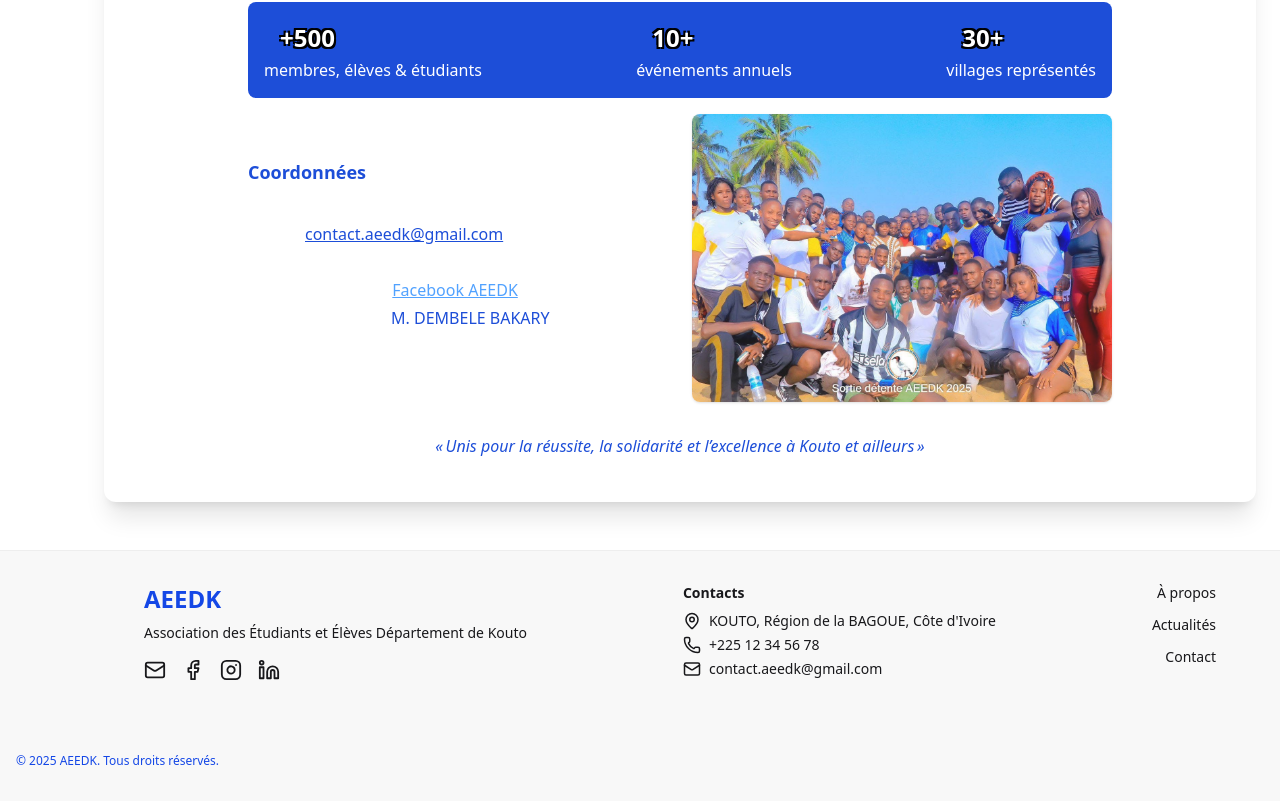
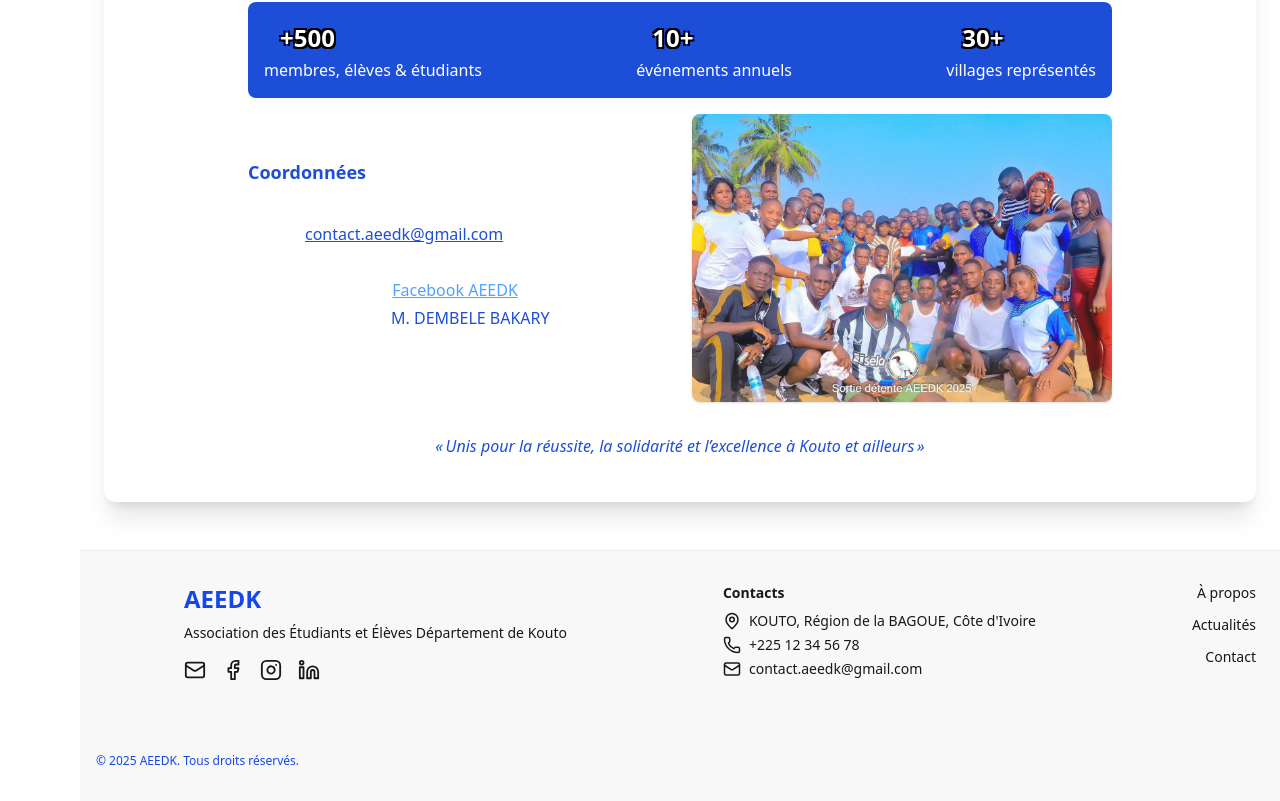
Before and after one commit to Oum731/aeedk-frontend, a React (Vite) app: page / in a window 1280 px wide. Shown: the part 3486-4287 px from the top of the page. Built offline with nearby package versions, Linux system fonts and the light colour scheme; no server answers.

Commit message:
Update App.jsx for layout adjustment

```diff
--- a/src/App.jsx
+++ b/src/App.jsx
@@ -78,7 +78,9 @@ export default function App() {
       <div className="pt-16 px-4 max-w-7xl mx-auto scroll-smooth flex-1 w-full">
         {mainContent}
       </div>
-      <Footer />
+      <div className="pl-16 md:pl-20 w-full">
+        <Footer />
+      </div>
     </div>
   );
 }
```
